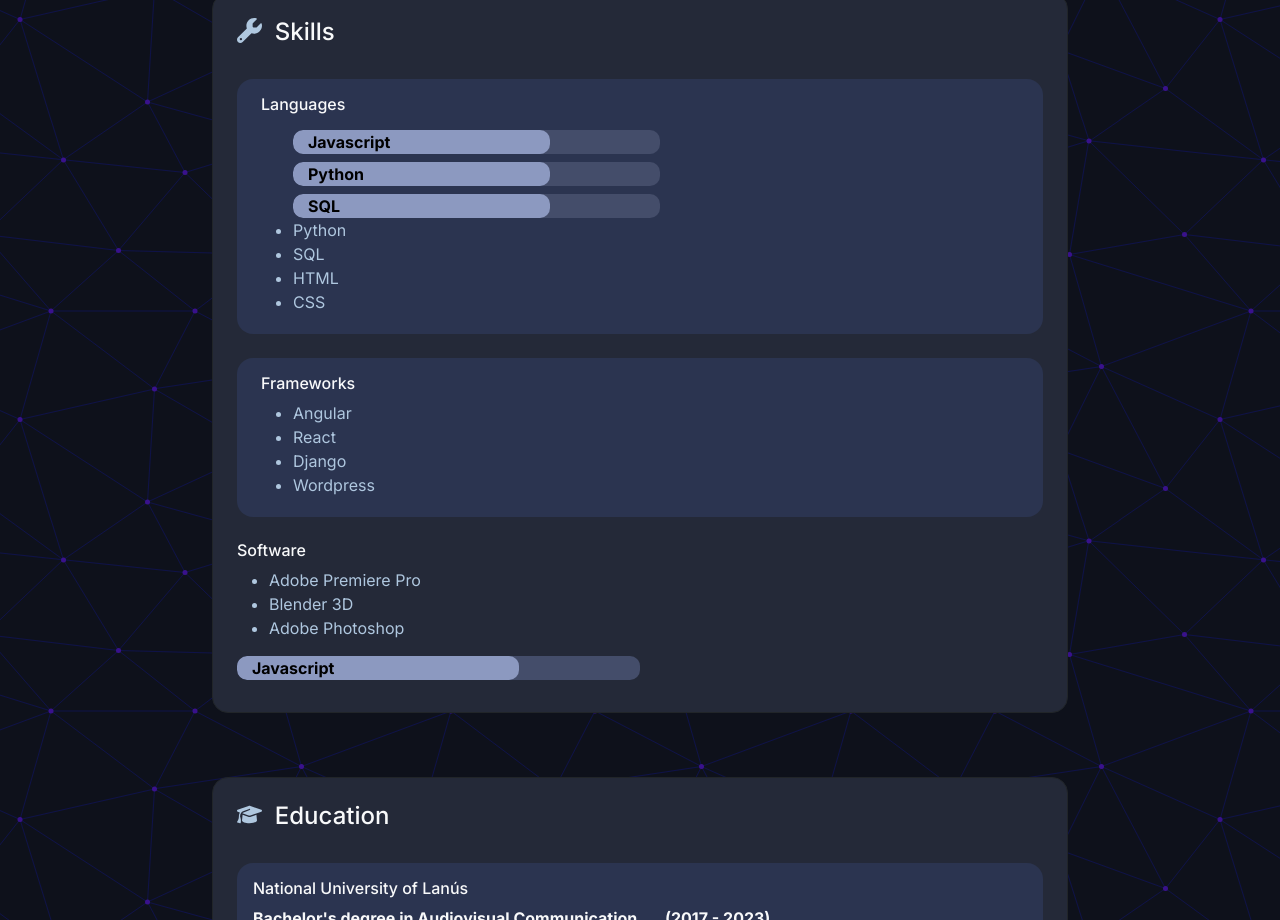
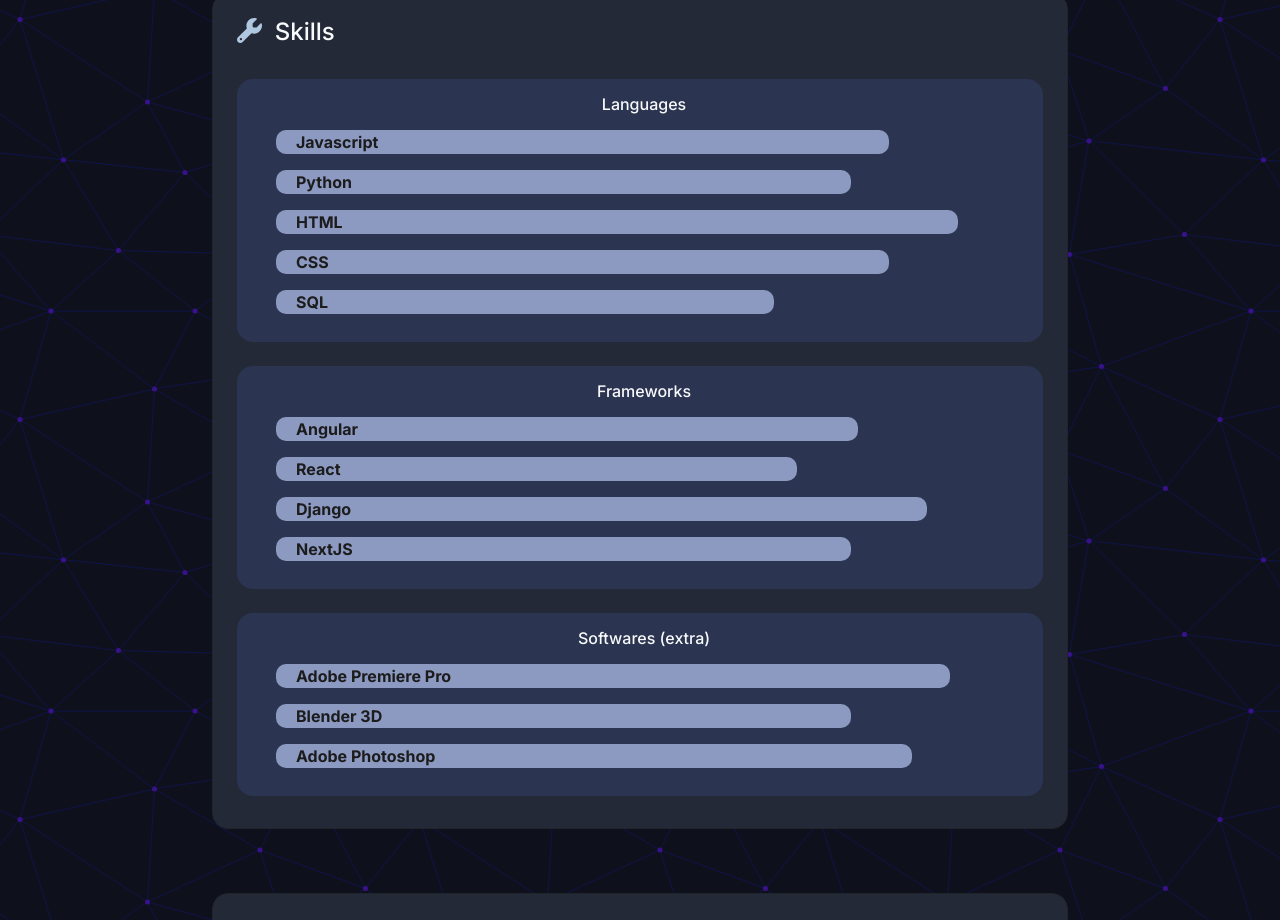
Before and after one commit to tobsailbot/portfolio-projects, a Next.js app: page / in a window 1280 px wide. Shown: the part 1880-2800 px from the top of the page. Built offline with nearby package versions, Linux system fonts and the light colour scheme.

Commit message:
skill progress bars

```diff
--- a/src/app/css/styles.css
+++ b/src/app/css/styles.css
@@ -6,6 +6,9 @@
     background-size: auto;
 }
 
+#profile-img{
+    border-color: hsl(225, 29%, 60%) !important;
+}
 
 .about{
     color: rgb(175, 199, 223) !important;
@@ -35,22 +38,24 @@
     border-color: hsl(225, 29%, 60%)  !important;
 }
 
-
 .progress-bar{
+    display: inline !important;
     background-color: hsl(225, 22%, 34%) !important;
     border-radius: 10px;
     width: 50%;
 }
 
-
 .skills {
+  margin-left: 15px !important;
   text-align: left;
-  padding-left: 15px;
-  color: rgb(0, 0, 0);
+  padding-left: 20px !important;
+  color: rgb(28, 28, 28);
   border-radius: 10px;
+  margin-top: -8px;
 }
 
 .bar {
     background-color:hsl(225, 29%, 65%);
     border-radius: 10px;
+    margin-top: -8px !important;
 }
--- a/src/app/page.tsx
+++ b/src/app/page.tsx
@@ -62,7 +62,7 @@
       <div className='rounded-card container-sm mt-4 p-2 border border-dark rounded-4'>
 
         <div className='m-auto text-center' style={{ position: 'relative', top: '-50px', height: '115px', width: 'min-content'}}>
-          <Image className='border border-5 border-secondary' width={150} src={profileImg} alt='Profile img' style={{ borderRadius: '100%', width: '150px', height: '150px' }} />
+          <Image className='border border-5' id='profile-img' width={150} src={profileImg} alt='Profile img' style={{ borderRadius: '100%', width: '150px', height: '150px'}} />
         </div>
 
         <h2 className='text-center'>
@@ -256,51 +256,72 @@
               </h4>
             )
           }
+
        <br />
-        <div className="proj-card p-3 pb-1 ps-4 rounded-4">
-          <h6>Languages</h6>
-          <ul className='about'>
-          <div className="progress-bar mt-3">
-            <div className="skills bar" style={{width: '70%'}}><b>Javascript</b></div>
-          </div>
-          <div className="progress-bar mt-2">
-            <div className="skills bar" style={{width: '70%'}}><b>Python</b></div>
-          </div>
-          <div className="progress-bar mt-2">
-            <div className="skills bar" style={{width: '70%'}}><b>SQL</b></div>
-          </div>
-            <li>Python</li>
-            <li>SQL</li>
-            <li>HTML</li>
-            <li>CSS</li>
-          </ul>
+
+        <div className="proj-card p-3 pb-1 ps-4 rounded-4 text-center">
+        { isEng ? (
+              <h6 className='m-0'>Languages</h6>
+            ):
+            (
+              <h6 className='m-0'>Lenguajes</h6>
+            )
+          }
+            <div className="progress-bar row">
+              <div className="skills bar" style={{width: '80%'}}><b>Javascript</b></div>
+            </div>
+            <div className="progress-bar row">
+              <div className="skills bar" style={{width: '75%'}}><b>Python</b></div>
+            </div>
+            <div className="progress-bar row">
+              <div className="skills bar" style={{width: '89%'}}><b>HTML</b></div>
+            </div>
+            <div className="progress-bar row">
+              <div className="skills bar" style={{width: '80%'}}><b>CSS</b></div>
+            </div>
+            <div className="progress-bar row">
+              <div className="skills bar" style={{width: '65%'}}><b>SQL</b></div>
+            </div>
         </div>
 
         <br />
 
-        <div className="proj-card p-3 pb-1 ps-4 rounded-4">
-          <h6>Frameworks</h6>
-          <ul className='about'>
-            <li>Angular</li>
-            <li>React</li>
-            <li>Django</li>
-            <li>Wordpress</li>
-          </ul>
+        <div className="proj-card p-3 pb-1 ps-4 rounded-4 text-center">
+          <h6 className='m-0'>Frameworks</h6>
+            <div className="progress-bar row">
+              <div className="skills bar" style={{width: '76%'}}><b>Angular</b></div>
+            </div>
+            <div className="progress-bar row">
+              <div className="skills bar" style={{width: '68%'}}><b>React</b></div>
+            </div>
+            <div className="progress-bar row">
+              <div className="skills bar" style={{width: '85%'}}><b>Django</b></div>
+            </div>
+            <div className="progress-bar row">
+              <div className="skills bar" style={{width: '75%'}}><b>NextJS</b></div>
+            </div>
         </div>
 
         <br />
 
-          <h6>Software</h6>
-          <ul className='about'>
-            <li>Adobe Premiere Pro</li>
-            <li>Blender 3D</li>
-            <li>Adobe Photoshop</li>
-          </ul>
-
-        <div className="progress-bar">
-          <div className="skills bar" style={{width: '70%'}}><b>Javascript</b></div>
+        <div className="proj-card p-3 pb-1 ps-4 rounded-4 text-center">
+        { isEng ? (
+              <h6 className='m-0'>Softwares (extra)</h6>
+            ):
+            (
+              <h6 className='m-0'>Programas (extra)</h6>
+            )
+          }
+            <div className="progress-bar row">
+              <div className="skills bar" style={{width: '88%'}}><b>Adobe Premiere Pro</b></div>
+            </div>
+            <div className="progress-bar row">
+              <div className="skills bar" style={{width: '75%'}}><b>Blender 3D</b></div>
+            </div>
+            <div className="progress-bar row">
+              <div className="skills bar" style={{width: '83%'}}><b>Adobe Photoshop</b></div>
+            </div>
         </div>
-
 
         <br />
 
```
